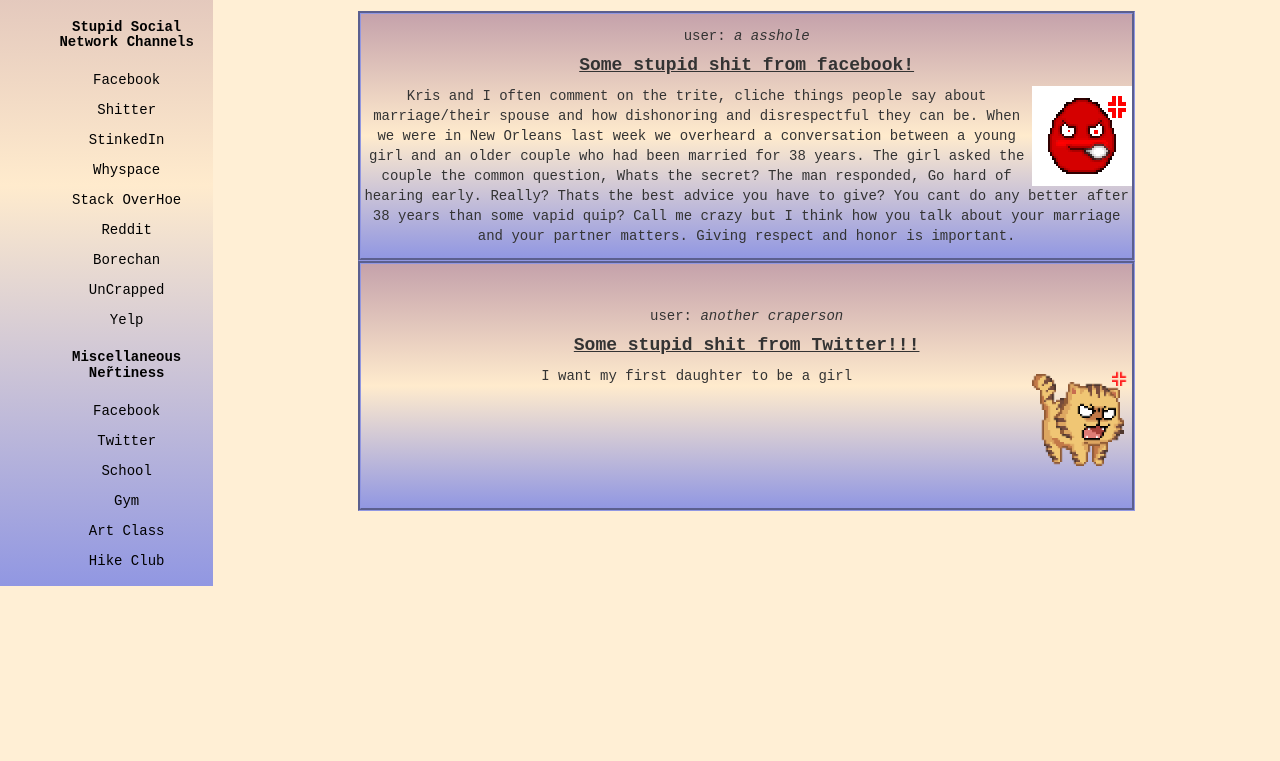
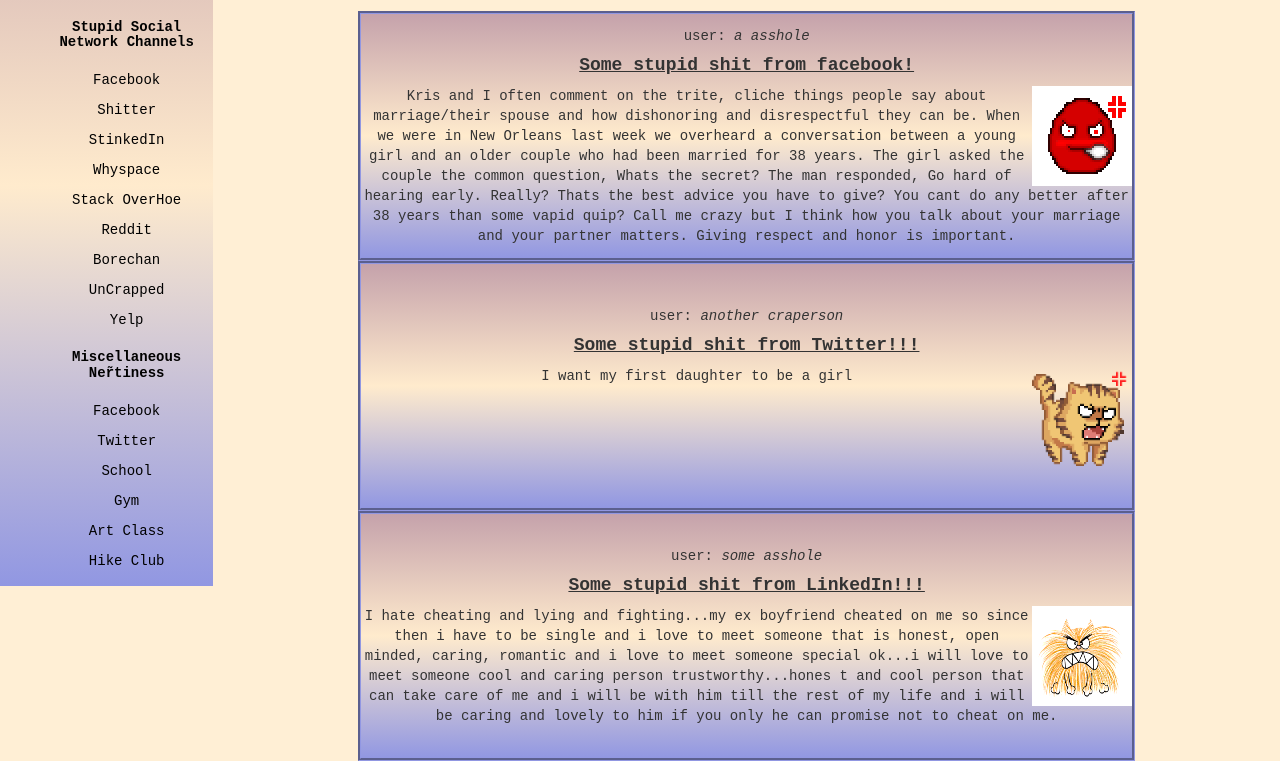
Before and after one commit to dormammergue/nertHackathon, a website: page public/index.html in a window 1280 px wide. Shown: the part 434-1195 px from the top of the page. Before the commit the page ends 1020 px from the top, so only its background shows below. Drawn offline with nearby package versions, Linux system fonts and the light colour scheme.

Commit message:
added another dummy
lol get it cuz it’s dummy data from dummies

```diff
--- a/public/index.html
+++ b/public/index.html
@@ -84,6 +84,12 @@
                     <span id='imagio2'></span><span id='mainNewsBody2'></span>
                 </div>
 
+                <div class='newsfeed'>
+                    <span id='user3'></span>
+                    <h4><b><u><span id='title3'></span></b></u></h4>
+                    <span id='imagio3'></span><span id='mainNewsBody3'></span>
+                </div>
+
             </div>
         </div>
     </div>
@@ -103,11 +109,16 @@
         $('#imagio').append('<img src="' + pickRandom(imageLinks)+ '" style=float:right;width:100px;height:100px;margin: 0 0 10px 10px>')
         $('#mainNewsBody').append('Kris and I often comment on the trite, cliche things people say about marriage/their spouse and how dishonoring and disrespectful they can be. When we were in New Orleans last week we overheard a conversation between a young girl and an older couple who had been married for 38 years. The girl asked the couple the common question, Whats the secret? The man responded, Go hard of hearing early. Really? Thats the best advice you have to give? You cant do any better after 38 years than some vapid quip? Call me crazy but I think how you talk about your marriage and your partner matters. Giving respect and honor is important.');
 
+
 $('#user2').append( 'user: <i>' + createRandomUsername(moderatelyInsultingUsernames, modifiers) + '</i>');
         $('#title2').append('Some stupid shit from Twitter!!!');
         $('#imagio2').append('<img src="' + pickRandom(imageLinks)+ '" style=float:right;width:100px;height:100px;margin: 0 0 10px 10px>')
         $('#mainNewsBody2').append('I want my first daughter to be a girl ');
 
+$('#user3').append( 'user: <i>' + createRandomUsername(moderatelyInsultingUsernames, modifiers) + '</i>');
+        $('#title3').append('Some stupid shit from LinkedIn!!!');
+        $('#imagio3').append('<img src="' + pickRandom(imageLinks)+ '" style=float:right;width:100px;height:100px;margin: 0 0 10px 10px>')
+        $('#mainNewsBody3').append('I hate cheating and lying and fighting...my ex boyfriend cheated on me so since then i have to be single and i love to meet someone that is honest, open minded, caring, romantic and i love to meet someone special ok...i will love to meet someone cool and caring person trustworthy...hones t and cool person that can take care of me and i will be with him till the rest of my life and i will be caring and lovely to him if you only he can promise not to cheat on me.');
 
 ///eventually we will do a for loop and append this document for every article thing in the database
 
@@ -115,6 +126,13 @@ $('#user2').append( 'user: <i>' + createRandomUsername(moderatelyInsultingUserna
 //                     <span id='user'></span><h3><b><u><span id='title'></span></b></u></h3>
 //                     <span id='mainNewsBody'></span>
 //                 </div>
+//    for each collection in database,
+    //append to main-content:
+    // <span id='user'> 'user: <i>' + createRandomUsername(moderatelyInsultingUsernames, modifiers) + '</i>');</span>
+    //<span id='title'> db.collection.title[i] </span>
+    //<span id="imagio">pickRandom(imageLinks)</span>
+    // <span id='mainNewsBody'> db.collection.body[i] </span>
+
 
 </script>
 
```
